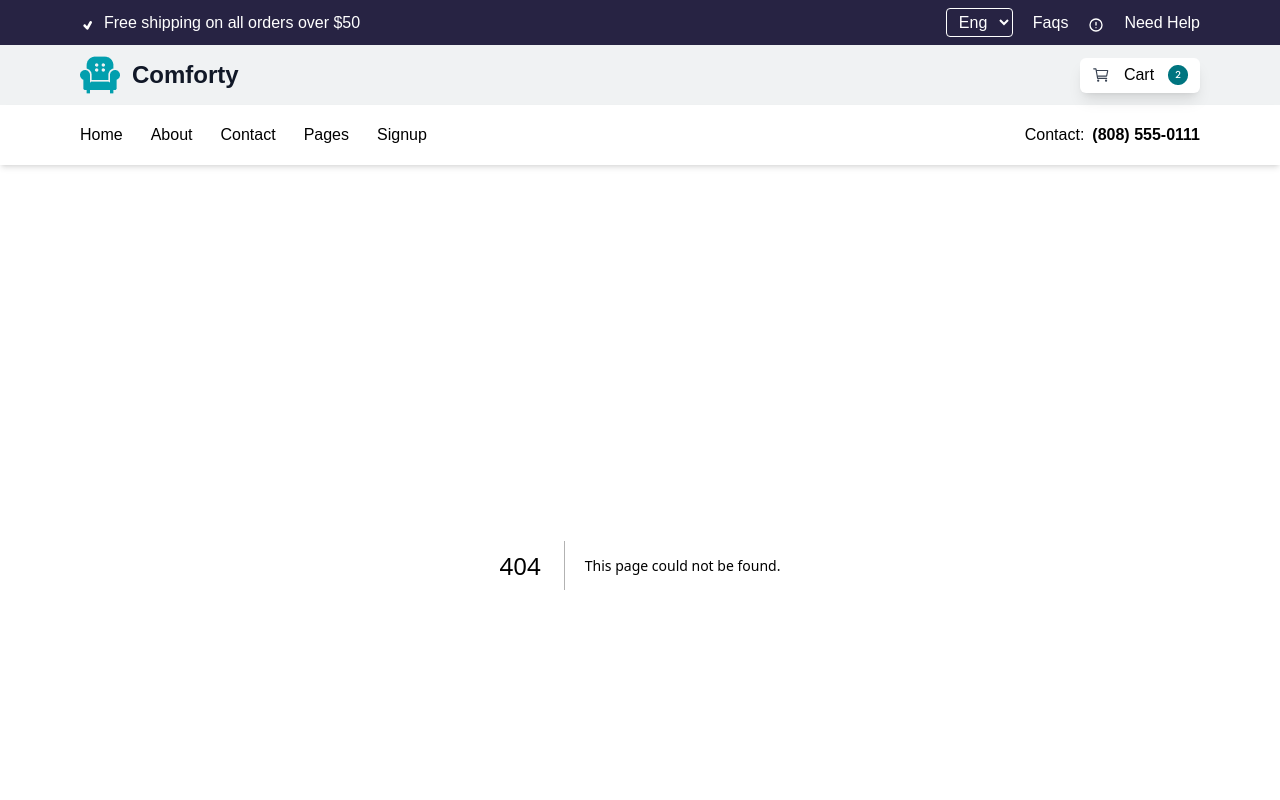
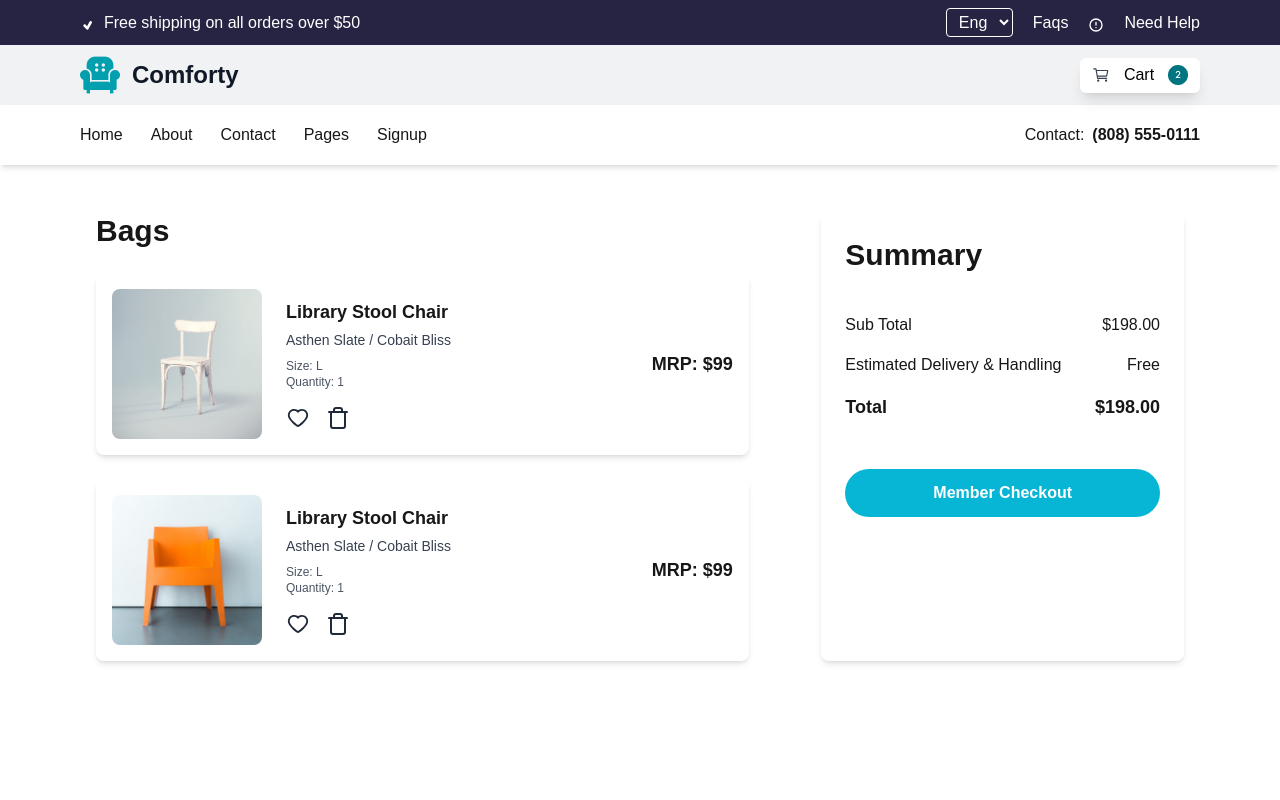
Before and after one commit to muhammadubaid2003/figma_template, a Next.js app: page /AddCard in a window 1280 px wide. Before the commit this address had no page. Shown: the top 800 px of the page. Built offline with nearby package versions, Linux system fonts and the light colour scheme.

Commit message:
Add files via upload

```diff
--- /dev/null
+++ b/src/app/AddCard/page.tsx
@@ -0,0 +1,94 @@
+import Image from 'next/image';
+import React from 'react';
+import { AiOutlineHeart } from 'react-icons/ai';
+import { FiTrash } from 'react-icons/fi';
+
+export default function BuyingProduct() {
+  return (
+    <div className="container mx-auto p-4 md:p-8 lg:px-24 lg:py-12">
+      <div className="flex flex-col md:flex-row justify-between gap-8 md:gap-10">
+        {/* Products Section */}
+        <div className="w-full md:w-3/5">
+          <h1 className="text-2xl md:text-3xl font-bold mb-6">Bags</h1>
+          <div className="flex flex-col gap-6">
+            {/* Product Item */}
+            <div className="flex flex-col md:flex-row items-center md:justify-between p-4 bg-white shadow-md rounded-lg">
+              <div className="flex items-center gap-6">
+                <Image
+                  src="/Image.png"
+                  alt="Product Image"
+                  className="rounded-lg"
+                  width={150}
+                  height={150}
+                  sizes="(max-width: 768px) 100px, 150px"
+                />
+                <div>
+                  <h1 className="font-semibold text-xl md:text-lg">Library Stool Chair</h1>
+                  <h2 className="text-base md:text-sm text-gray-700 mt-1">Asthen Slate / Cobait Bliss</h2>
+                  <div className="text-sm md:text-xs text-gray-600 mt-2">
+                    <p>Size: L</p>
+                    <p>Quantity: 1</p>
+                  </div>
+                  <div className="flex gap-4 mt-4 text-gray-800">
+                    <AiOutlineHeart className="text-2xl cursor-pointer hover:text-red-500" />
+                    <FiTrash className="text-2xl cursor-pointer hover:text-gray-500" />
+                  </div>
+                </div>
+              </div>
+              <div className="text-xl md:text-lg font-semibold mt-4 md:mt-0">MRP: $99</div>
+            </div>
+
+            {/* Duplicate Product Item */}
+            <div className="flex flex-col md:flex-row items-center md:justify-between p-4 bg-white shadow-md rounded-lg">
+              <div className="flex items-center gap-6">
+                <Image
+                  src="/Image 2.png"
+                  alt="Product Image"
+                  className="rounded-lg"
+                  width={150}
+                  height={150}
+                  sizes="(max-width: 768px) 100px, 150px"
+                />
+                <div>
+                  <h1 className="font-semibold text-xl md:text-lg">Library Stool Chair</h1>
+                  <h2 className="text-base md:text-sm text-gray-700 mt-1">Asthen Slate / Cobait Bliss</h2>
+                  <div className="text-sm md:text-xs text-gray-600 mt-2">
+                    <p>Size: L</p>
+                    <p>Quantity: 1</p>
+                  </div>
+                  <div className="flex gap-4 mt-4 text-gray-800">
+                    <AiOutlineHeart className="text-2xl cursor-pointer hover:text-red-500" />
+                    <FiTrash className="text-2xl cursor-pointer hover:text-gray-500" />
+                  </div>
+                </div>
+              </div>
+              <div className="text-xl md:text-lg font-semibold mt-4 md:mt-0">MRP: $99</div>
+            </div>
+          </div>
+        </div>
+
+        {/* Summary Section */}
+        <div className="w-full md:w-1/3 flex flex-col justify-start gap-6 bg-white shadow-md rounded-lg p-6">
+          <h1 className="text-2xl md:text-3xl font-bold mb-4">Summary</h1>
+          <div className="w-full space-y-4">
+            <div className="flex justify-between text-lg md:text-base">
+              <span>Sub Total</span>
+              <span>$198.00</span>
+            </div>
+            <div className="flex justify-between text-lg md:text-base">
+              <span>Estimated Delivery & Handling</span>
+              <span>Free</span>
+            </div>
+            <div className="flex justify-between text-xl md:text-lg font-semibold">
+              <span>Total</span>
+              <span>$198.00</span>
+            </div>
+          </div>
+          <button className="w-full text-lg md:text-base font-semibold text-white bg-cyan-500 rounded-full py-3 mt-6 hover:bg-cyan-600 transition">
+            Member Checkout
+          </button>
+        </div>
+      </div>
+    </div>
+  );
+}
```
